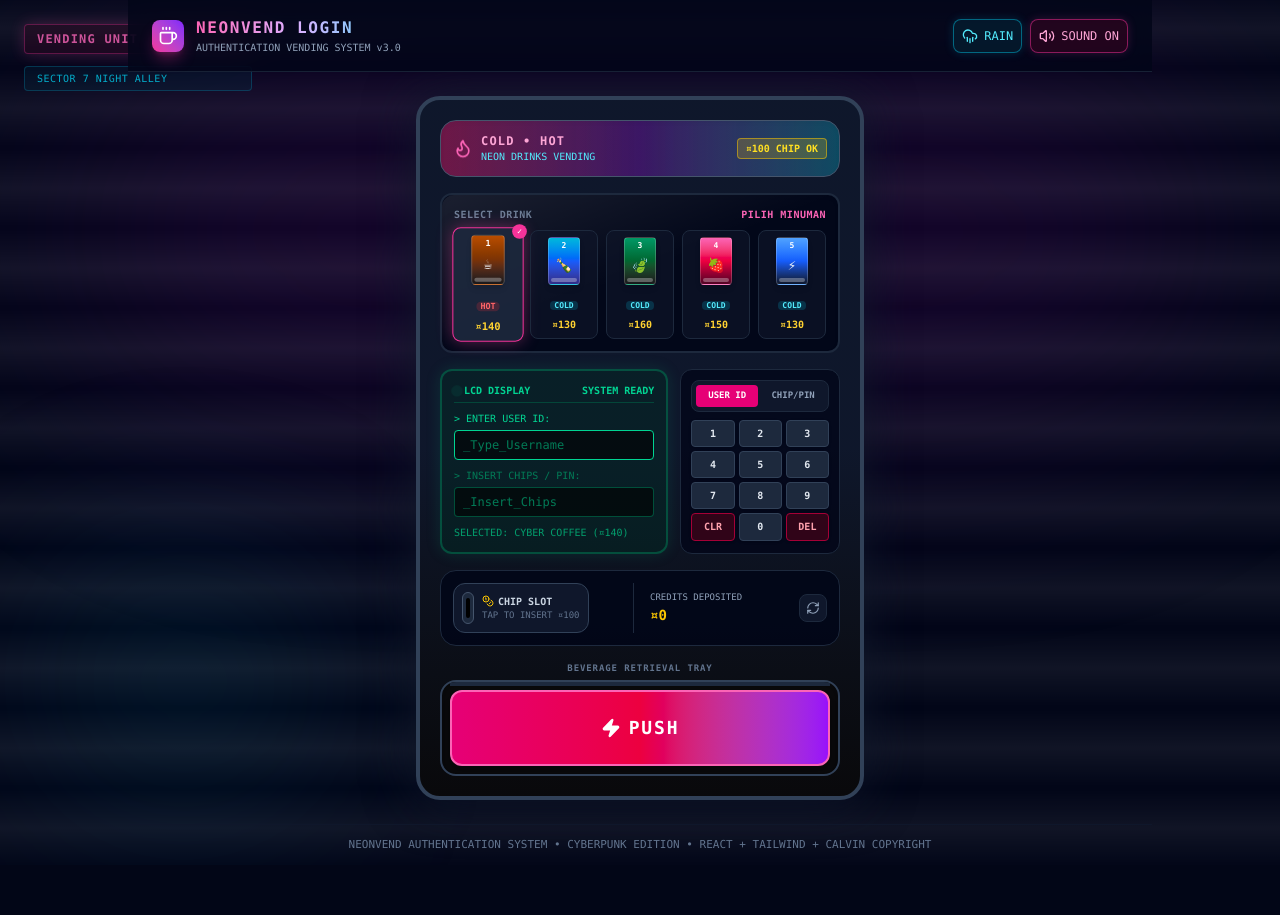
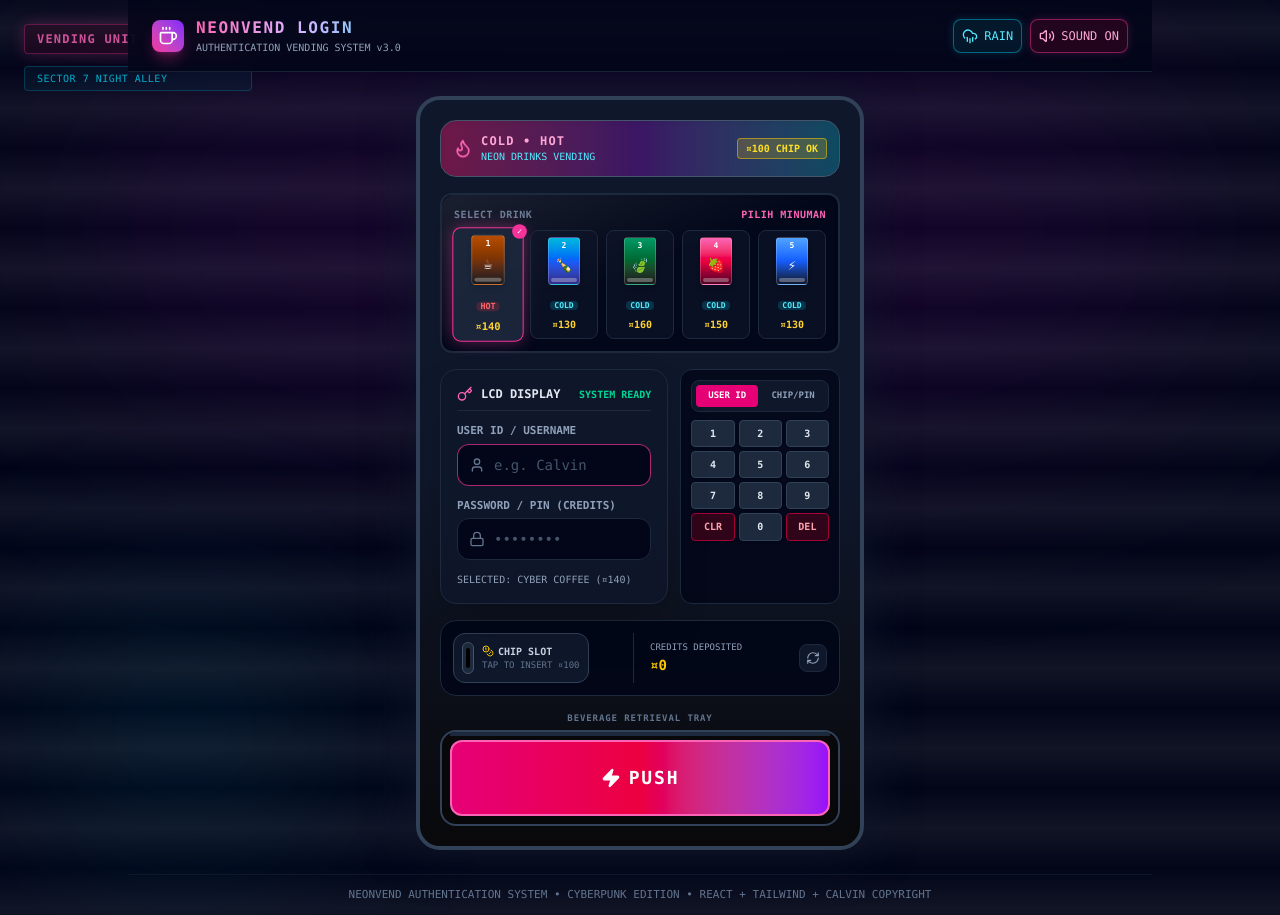
Before and after one commit to vinnshpa/praktik_react_deploy, a React (Vite) app: page / in a window 1280 px wide. Before the commit the page ends 865 px from the top, so only its background shows below. Built offline with nearby package versions, Linux system fonts and the light colour scheme.

Commit message:
Refactor VendingMachine component styles and structure

```diff
--- a/src/components/VendingMachine.jsx
+++ b/src/components/VendingMachine.jsx
@@ -1,5 +1,5 @@
 import { useRef } from 'react';
-import { Coins, Flame, RefreshCw, Zap } from 'lucide-react';
+import { Coins, Flame, Key, Lock, RefreshCw, User, Zap } from 'lucide-react';
 import { DRINKS, KEYS } from '../data';
 
 export default function VendingMachine({ m }) {
@@ -8,10 +8,7 @@ export default function VendingMachine({ m }) {
   const userRef = useRef(null);
   const passRef = useRef(null);
   const fieldCls = (active) =>
-    `select-text w-full bg-black/60 px-2 py-2.5 sm:py-1.5 rounded border min-h-[40px] sm:min-h-[28px]
-     text-base sm:text-xs text-emerald-300 placeholder:text-emerald-700 font-mono caret-emerald-300
-     focus:outline-none focus:border-emerald-400 focus:shadow-[0_0_10px_rgba(16,185,129,0.4)]
-     ${active ? 'border-emerald-400' : 'border-emerald-800/80'}`;
+    `w-full select-text bg-slate-950 border rounded-xl py-2.5 pl-9 pr-3 text-base sm:text-sm text-slate-100 placeholder:text-slate-600 focus:outline-none focus:border-pink-500 transition-colors ${active ? 'border-pink-500/70' : 'border-slate-800'}`;
 
   const tabBtn = (id, label) => (
     <button type="button" onClick={() => { m.fx('keypad'); m.setTab(id); }}
@@ -63,22 +60,27 @@ export default function VendingMachine({ m }) {
 
       {/* LCD + Keypad */}
       <div className="grid grid-cols-1 sm:grid-cols-12 gap-3 mb-4">
-        <div className="sm:col-span-7 bg-emerald-950/40 border-2 border-emerald-600/40 rounded-xl p-3 shadow-[0_0_15px_rgba(16,185,129,0.15)] flex flex-col justify-between">
+        <div className="sm:col-span-7 bg-slate-900/80 border border-slate-800 rounded-2xl p-4 backdrop-blur-md shadow-2xl flex flex-col justify-between">
           <div>
-            <div className="flex justify-between items-center text-[10px] text-emerald-400 font-bold border-b border-emerald-800/60 pb-1 mb-2">
-              <span className="flex items-center gap-1"><span className="w-1.5 h-1.5 rounded-full bg-emerald-400 animate-ping" /> LCD DISPLAY</span>
-              <span>SYSTEM READY</span>
+            <div className="flex items-center justify-between mb-3 pb-2 border-b border-slate-800">
+              <div className="flex items-center gap-2">
+                <Key className="w-4 h-4 text-pink-400" />
+                <h3 className="font-bold text-xs text-slate-200">LCD DISPLAY</h3>
               </div>
-            <div className="space-y-2">
-              <div className="space-y-1" onClick={() => userRef.current?.focus()}>
-                <div className={`text-[10px] ${tab === 'username' ? 'text-emerald-400' : 'text-emerald-700'}`}>&gt; ENTER USER ID:</div>
+              <span className="text-[10px] font-bold text-emerald-400">SYSTEM READY</span>
+            </div>
+            <div className="space-y-3">
+              <div>
+                <label className="block text-[11px] font-semibold text-slate-400 mb-1">USER ID / USERNAME</label>
+                <div className="relative">
+                  <User className="absolute left-3 top-1/2 -translate-y-1/2 w-4 h-4 text-slate-500" />
                   <input
                     ref={userRef}
                     type="text"
                     value={username}
                     onFocus={() => m.setTab('username')}
                     onChange={(e) => m.onUser(e.target.value)}
-                  placeholder="_Type_Username"
+                    placeholder="e.g. Calvin"
                     maxLength={12}
                     disabled={busy}
                     autoComplete="off"
@@ -90,15 +92,18 @@ export default function VendingMachine({ m }) {
                     className={fieldCls(tab === 'username')}
                   />
                 </div>
-              <div className="space-y-1" onClick={() => passRef.current?.focus()}>
-                <div className={`text-[10px] ${tab === 'password' ? 'text-emerald-400' : 'text-emerald-700'}`}>&gt; INSERT CHIPS / PIN:</div>
+              </div>
+              <div>
+                <label className="block text-[11px] font-semibold text-slate-400 mb-1">PASSWORD / PIN (CREDITS)</label>
+                <div className="relative">
+                  <Lock className="absolute left-3 top-1/2 -translate-y-1/2 w-4 h-4 text-slate-500" />
                   <input
                     ref={passRef}
                     type="password"
                     value={password}
                     onFocus={() => m.setTab('password')}
                     onChange={(e) => m.onPass(e.target.value)}
-                  placeholder="_Insert_Chips"
+                    placeholder="••••••••"
                     maxLength={10}
                     disabled={busy}
                     autoComplete="off"
@@ -112,10 +117,11 @@ export default function VendingMachine({ m }) {
                 </div>
               </div>
             </div>
-          <div className="mt-2 text-[10px]">
+          </div>
+          <div className="mt-3 text-[10px]">
             {error
               ? <span className="text-red-400 font-bold bg-red-950/60 px-1.5 py-0.5 rounded border border-red-500/40 animate-bounce block text-center">⚠️ {error}</span>
-              : <span className="text-emerald-500/80">SELECTED: {drink.name} (¤{drink.price})</span>}
+              : <span className="text-slate-400">SELECTED: {drink.name} (¤{drink.price})</span>}
           </div>
         </div>
 
```
Lines whose indentation alone changed are shown as unchanged.
